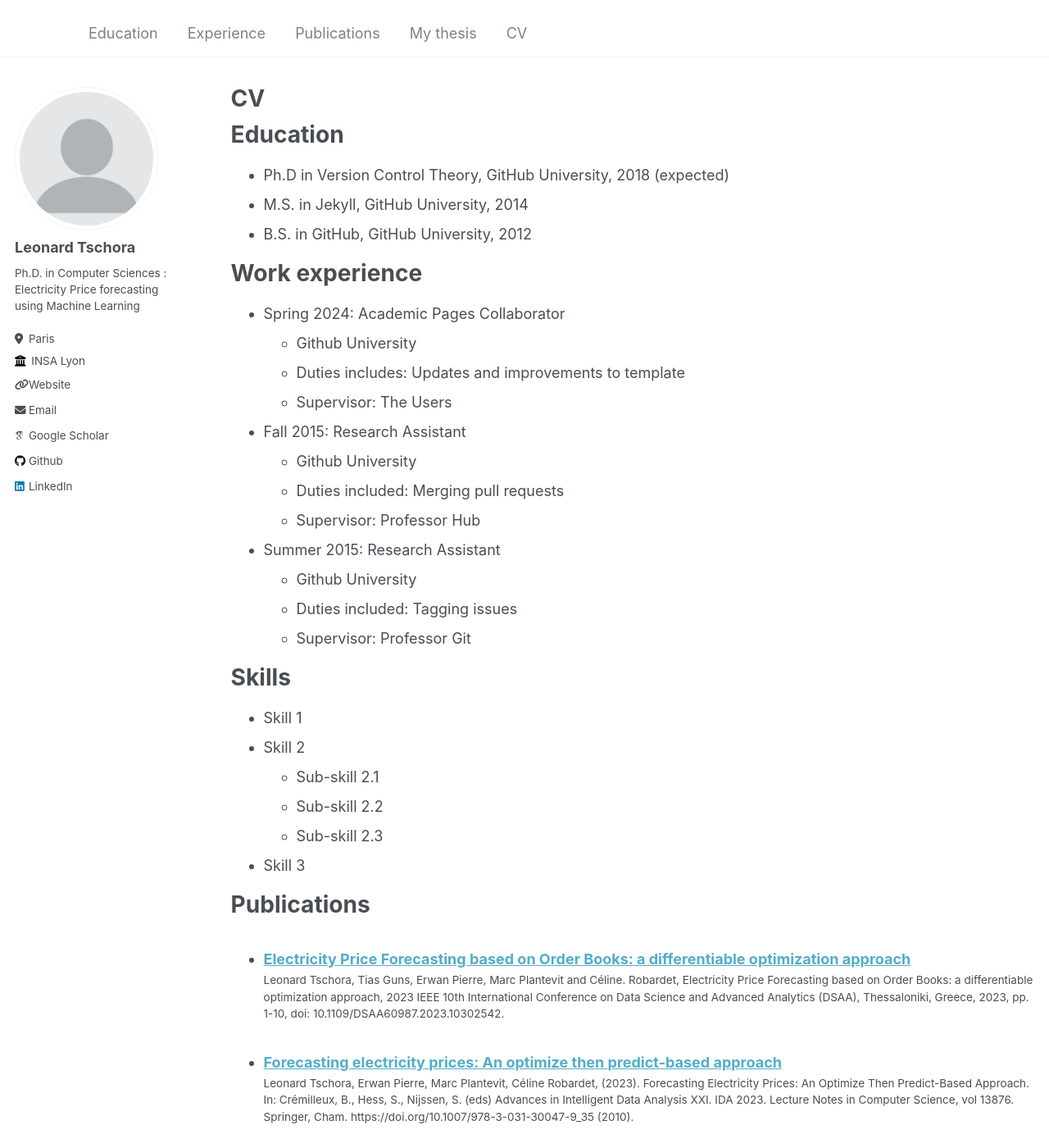
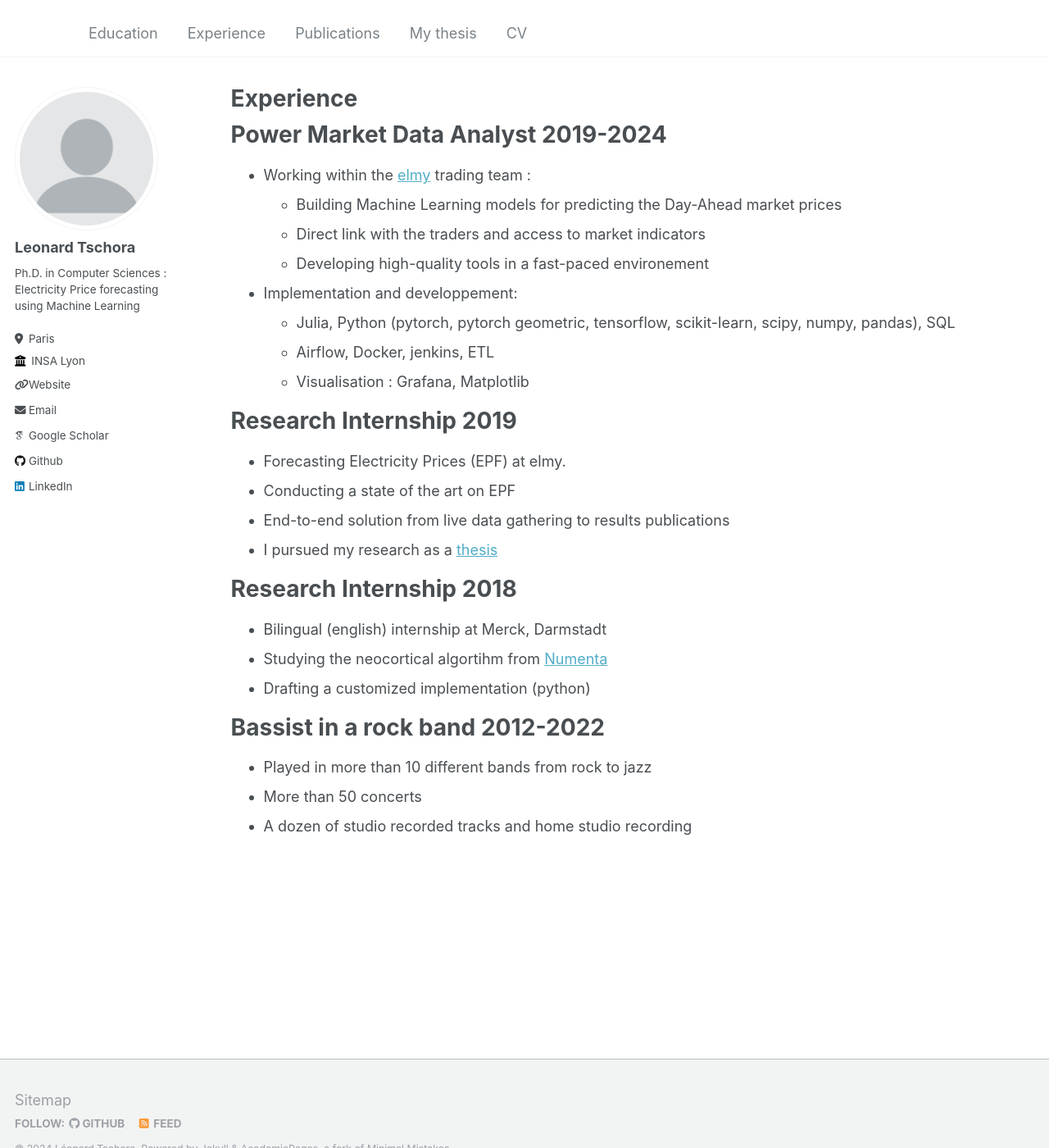
Before and after one commit to leonardtschora/leonardtschora.github.io, a Jekyll site: the page built from _pages/experience.md, in a window 1280 px wide and 1400 px high. Shown: the whole window at 82% size. Built offline with Jekyll 4.4.1, drawn with Linux system fonts in a browser that asks for light colours; some web fonts are replaced; some of the changed text lies outside the part shown.

Commit message:
Update experience.md

```diff
--- a/_pages/experience.md
+++ b/_pages/experience.md
@@ -1,7 +1,7 @@
 ---
 layout: archive
-title: "CV"
-permalink: /cv/
+title: "Experience"
+permalink: /experience/
 author_profile: true
 redirect_from:
   - /resume
@@ -9,56 +9,32 @@ redirect_from:
 
 {% include base_path %}
 
-Education
+Power Market Data Analyst 2019-2024
 ======
-* Ph.D in Version Control Theory, GitHub University, 2018 (expected)
-* M.S. in Jekyll, GitHub University, 2014
-* B.S. in GitHub, GitHub University, 2012
+* Working within the [elmy](https://elmy.fr/) trading team :
+  * Building Machine Learning models for predicting the Day-Ahead market prices
+  * Direct link with the traders and access to market indicators
+  * Developing high-quality tools in a fast-paced environement
+* Implementation and developpement:
+  * Julia, Python (pytorch, pytorch geometric, tensorflow, scikit-learn, scipy, numpy, pandas), SQL
+  * Airflow, Docker, jenkins, ETL
+  * Visualisation : Grafana, Matplotlib
 
-Work experience
+Research Internship 2019
 ======
-* Spring 2024: Academic Pages Collaborator
-  * Github University
-  * Duties includes: Updates and improvements to template
-  * Supervisor: The Users
+* Forecasting Electricity Prices (EPF) at elmy.
+* Conducting a state of the art on EPF
+* End-to-end solution from live data gathering to results publications
+* I pursued my research as a [thesis](\thesis\)
 
-* Fall 2015: Research Assistant
-  * Github University
-  * Duties included: Merging pull requests
-  * Supervisor: Professor Hub
+Research Internship 2018
+======
+* Bilingual (english) internship at Merck, Darmstadt
+* Studying the neocortical algortihm from [Numenta](https://www.numenta.com/platform/)
+* Drafting a customized implementation (python)
 
-* Summer 2015: Research Assistant
-  * Github University
-  * Duties included: Tagging issues
-  * Supervisor: Professor Git
-
-Skills
+Bassist in a rock band 2012-2022
 ======
-* Skill 1
-* Skill 2
-  * Sub-skill 2.1
-  * Sub-skill 2.2
-  * Sub-skill 2.3
-* Skill 3
-
-Publications
-======
-  <ul>{% for post in site.publications reversed %}
-    {% include archive-single-cv.html %}
-  {% endfor %}</ul>
-
-Talks
-======
-  <ul>{% for post in site.talks reversed %}
-    {% include archive-single-talk-cv.html  %}
-  {% endfor %}</ul>
-
-Teaching
-======
-  <ul>{% for post in site.teaching reversed %}
-    {% include archive-single-cv.html %}
-  {% endfor %}</ul>
-
-Service and leadership
-======
-* Currently signed in to 43 different slack teams
+* Played in more than 10 different bands from rock to jazz
+* More than 50 concerts
+* A dozen of studio recorded tracks and home studio recording
```
